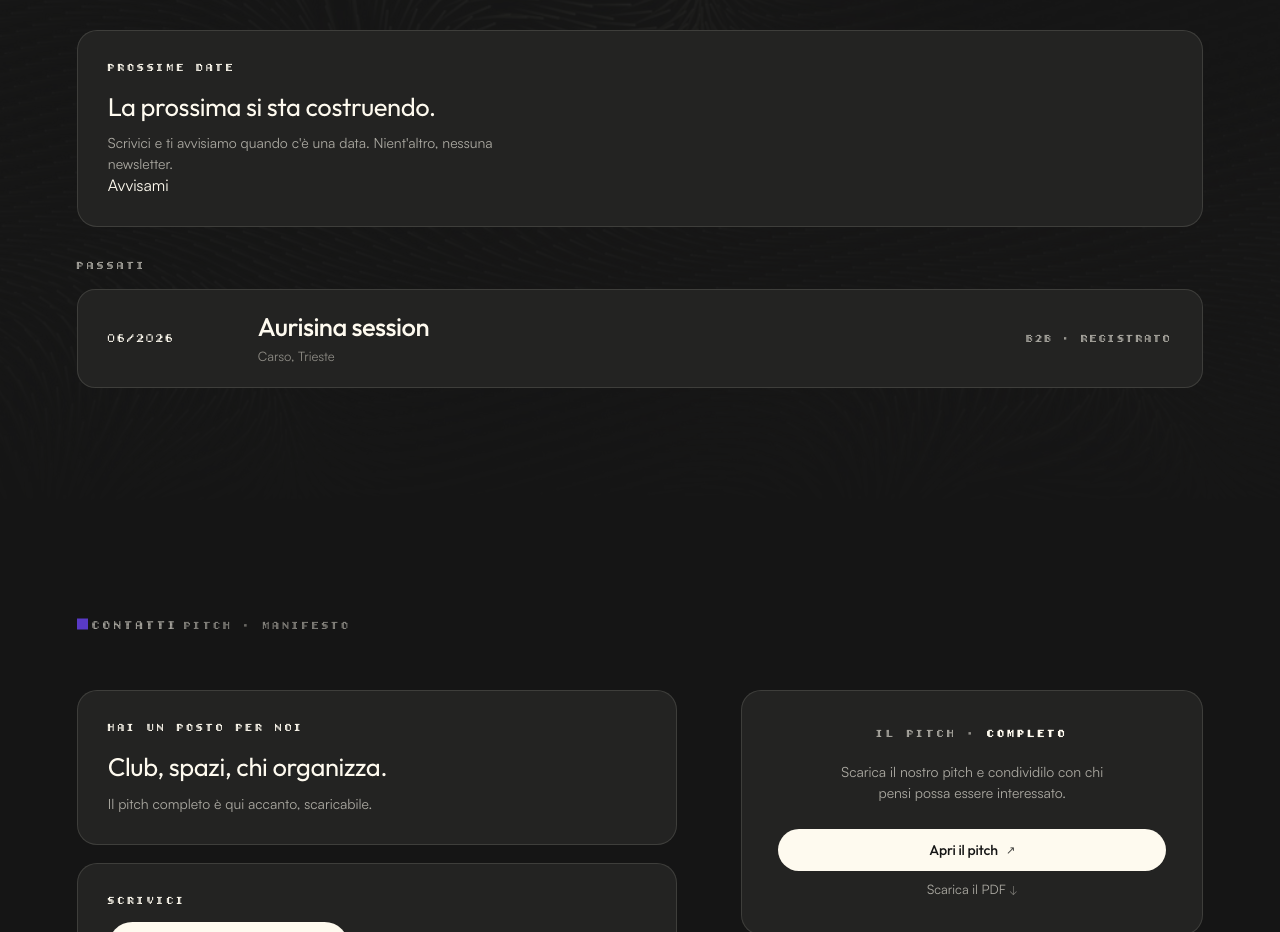
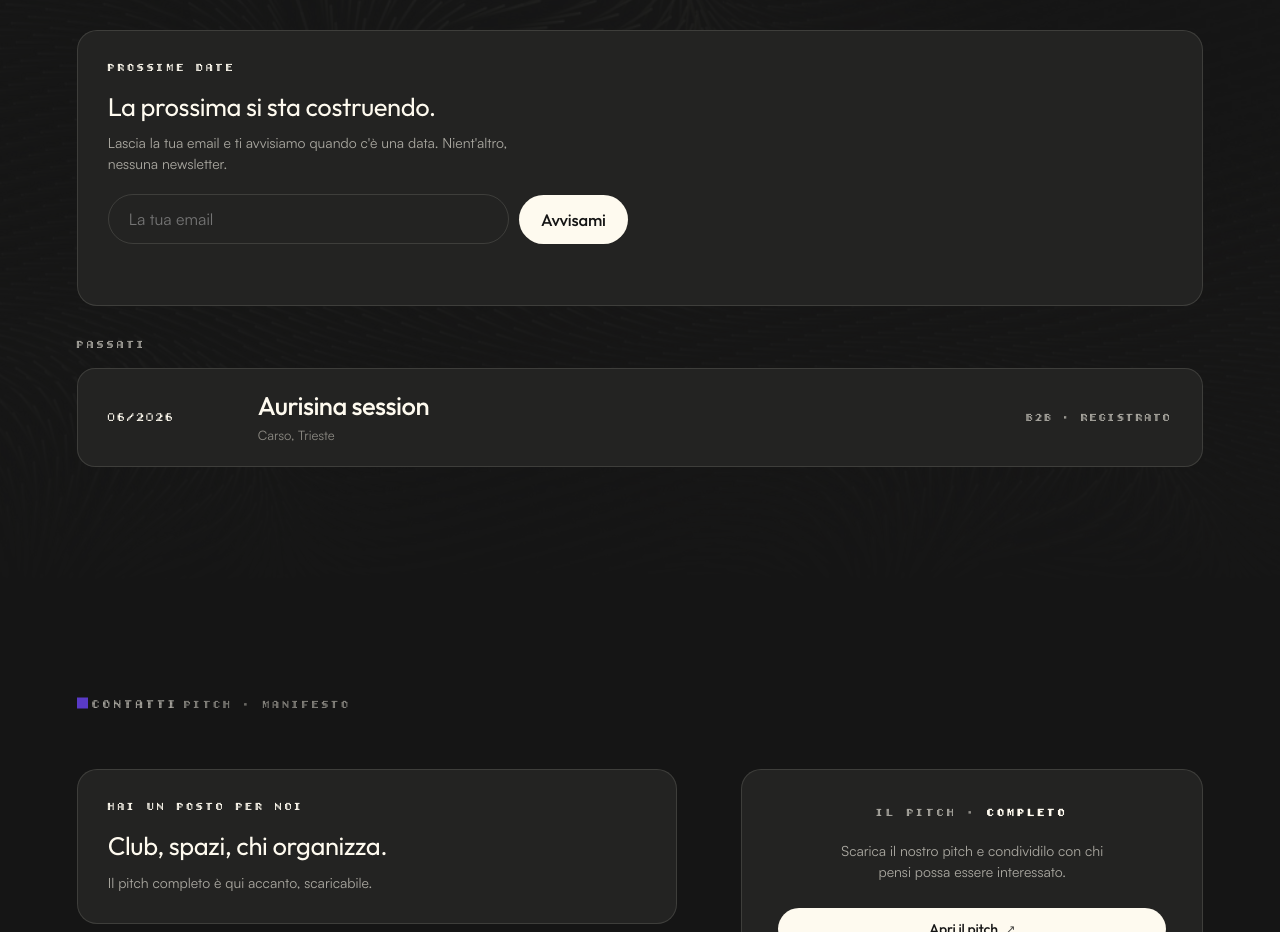
Before and after one commit to enricogiachin-ops/Liminalsmusic, a plain HTML site: page index.html in a window 1280 px wide. Shown: the part 2260-3192 px from the top of the page. Drawn offline with nearby package versions, Linux system fonts and the light colour scheme.

Commit message:
Add files via upload

```diff
--- a/index.html
+++ b/index.html
@@ -212,8 +212,12 @@ button { background:none; border:none; font:inherit; color:inherit; -webkit-appe
           <div style="border:1px solid var(--ghost); border-radius:20px; background:var(--bg-2); padding:clamp(22px,2.6vw,30px); margin-bottom:clamp(32px,4vh,48px);">
             <div style="font-family:'Bitcount',monospace; font-size:12px; letter-spacing:0.22em; text-transform:uppercase; color:var(--cream); margin-bottom:14px;">Prossime date</div>
             <p style="font-family:'Outfit',sans-serif; font-weight:400; font-size:clamp(18px,2vw,26px); letter-spacing:-0.015em; line-height:1.4; color:var(--cream);">La prossima si sta costruendo.</p>
-            <div style="font-family:'Satoshi',sans-serif; font-size:14px; line-height:1.5; color:var(--dim); letter-spacing:0; margin-top:8px; max-width:46ch;">Scrivici e ti avvisiamo quando c'è una data. Nient'altro, nessuna newsletter.</div>
-            <a href="mailto:hello@liminalsmusic.com?subject=Avvisami%20quando%20c%27%C3%A8%20una%20data&amp;body=Ciao%2C%20avvisatemi%20quando%20annunciate%20la%20prossima%20data.%0A%0ANome%3A%20" style="{{ emailBtnStyle }}margin-top:20px;" style-hover="{{ emailBtnHover }}">Avvisami</a>
+            <div style="font-family:'Satoshi',sans-serif; font-size:14px; line-height:1.5; color:var(--dim); letter-spacing:0; margin-top:8px; max-width:46ch;">Lascia la tua email e ti avvisiamo quando c'è una data. Nient'altro, nessuna newsletter.</div>
+            <div style="display:flex; flex-wrap:wrap; gap:10px; margin-top:20px; align-items:center; max-width:520px;">
+              <input id="notify-email" type="email" inputmode="email" autocomplete="email" placeholder="La tua email" aria-label="La tua email" style="flex:1 1 220px; min-width:0; font-family:'Satoshi',sans-serif; font-size:16px; color:var(--cream); background:transparent; border:1px solid var(--ghost); border-radius:100px; padding:13px 20px; transition:border-color .3s ease;">
+              <button type="button" onClick="{{ notifySubmit }}" style="{{ emailBtnStyle }}" style-hover="{{ emailBtnHover }}">Avvisami</button>
+            </div>
+            <div id="notify-status" role="status" aria-live="polite" style="font-family:'Satoshi',sans-serif; font-size:14px; line-height:1.5; color:var(--dim); letter-spacing:0; margin-top:10px; min-height:1.5em;"></div>
           </div>
           <div style="font-family:'Bitcount',monospace; font-size:12px; letter-spacing:0.24em; text-transform:uppercase; color:var(--dim); margin-bottom:16px;">Passati</div>
           <div style="{{ eventGridStyle }}" style-hover="{{ eventHover }}">
@@ -467,6 +471,32 @@ class Component extends DCLogic {
     const original = el.getAttribute('data-original') || el.textContent;
     if (el._glitchTimer) { clearInterval(el._glitchTimer); el._glitchTimer = null; }
     el.textContent = original;
+  };
+
+  notifySubmit = () => {
+    const input = document.getElementById('notify-email');
+    const status = document.getElementById('notify-status');
+    if (!input || !status) return;
+    const email = (input.value || '').trim();
+    if (!/^[^\s@]+@[^\s@]+\.[^\s@]+$/.test(email)) {
+      status.textContent = "Controlla l'email e riprova.";
+      return;
+    }
+    status.textContent = 'Un attimo\u2026';
+    fetch('https://formspree.io/f/mwvgrrew', {
+      method: 'POST',
+      headers: { 'Content-Type': 'application/json', 'Accept': 'application/json' },
+      body: JSON.stringify({ email: email, _subject: 'Avvisami: nuova iscrizione dal sito' })
+    }).then((r) => {
+      if (r.ok) {
+        status.textContent = "Fatto. Ti scriviamo noi quando c'\u00e8 una data.";
+        input.value = '';
+      } else {
+        status.textContent = 'Qualcosa non ha funzionato. Scrivici a hello@liminalsmusic.com';
+      }
+    }).catch(() => {
+      status.textContent = 'Qualcosa non ha funzionato. Scrivici a hello@liminalsmusic.com';
+    });
   };
 
   copyEmail = (e) => {
@@ -741,6 +771,7 @@ class Component extends DCLogic {
       pitchHtmlDataUrl: this.getPitchHtmlDataUrl(),
       pitchPdfDataUrl: this.getPitchPdfDataUrl(),
       copyEmail: this.copyEmail,
+      notifySubmit: this.notifySubmit,
       revealHead0: this.reveal('head0', 0),
       revealFoot: this.reveal('foot', 0.16),
       revealBioHead: this.reveal('bioHead', 0),
```
